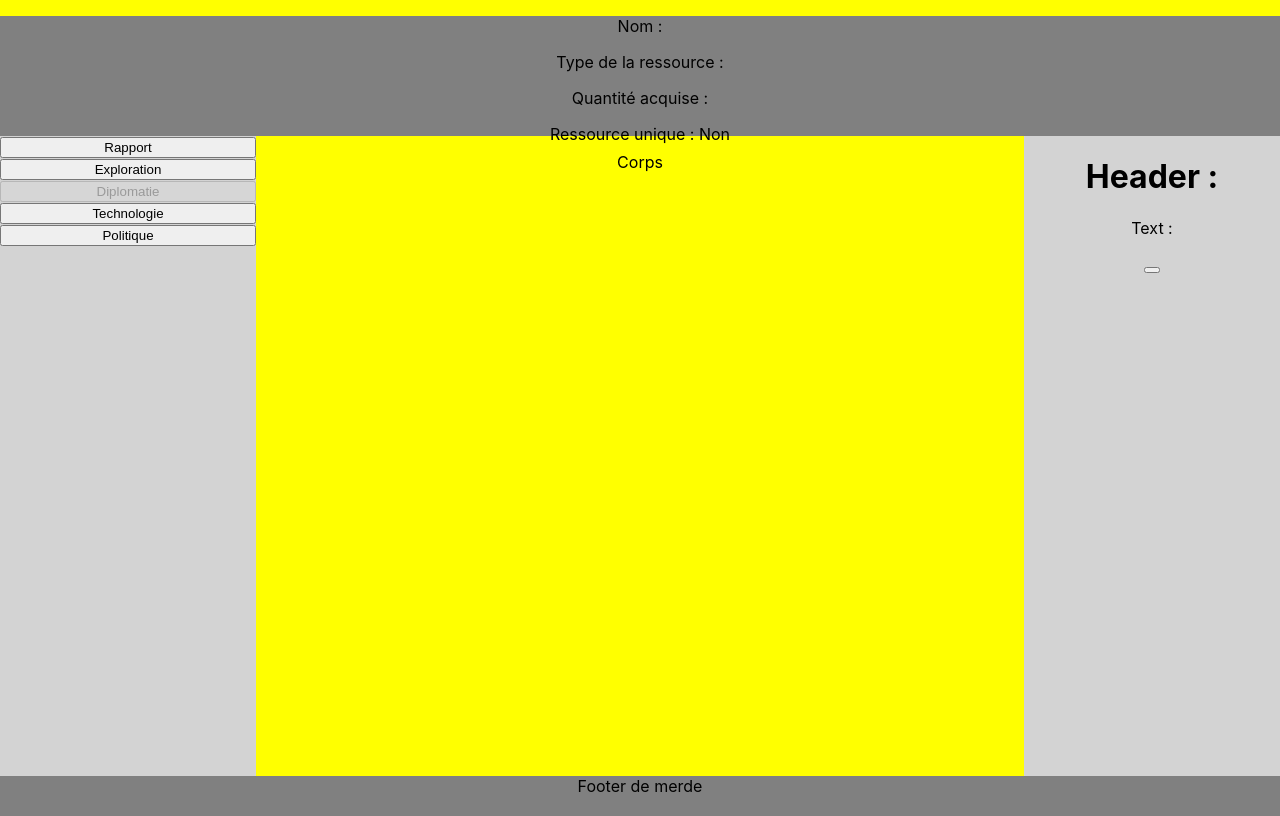
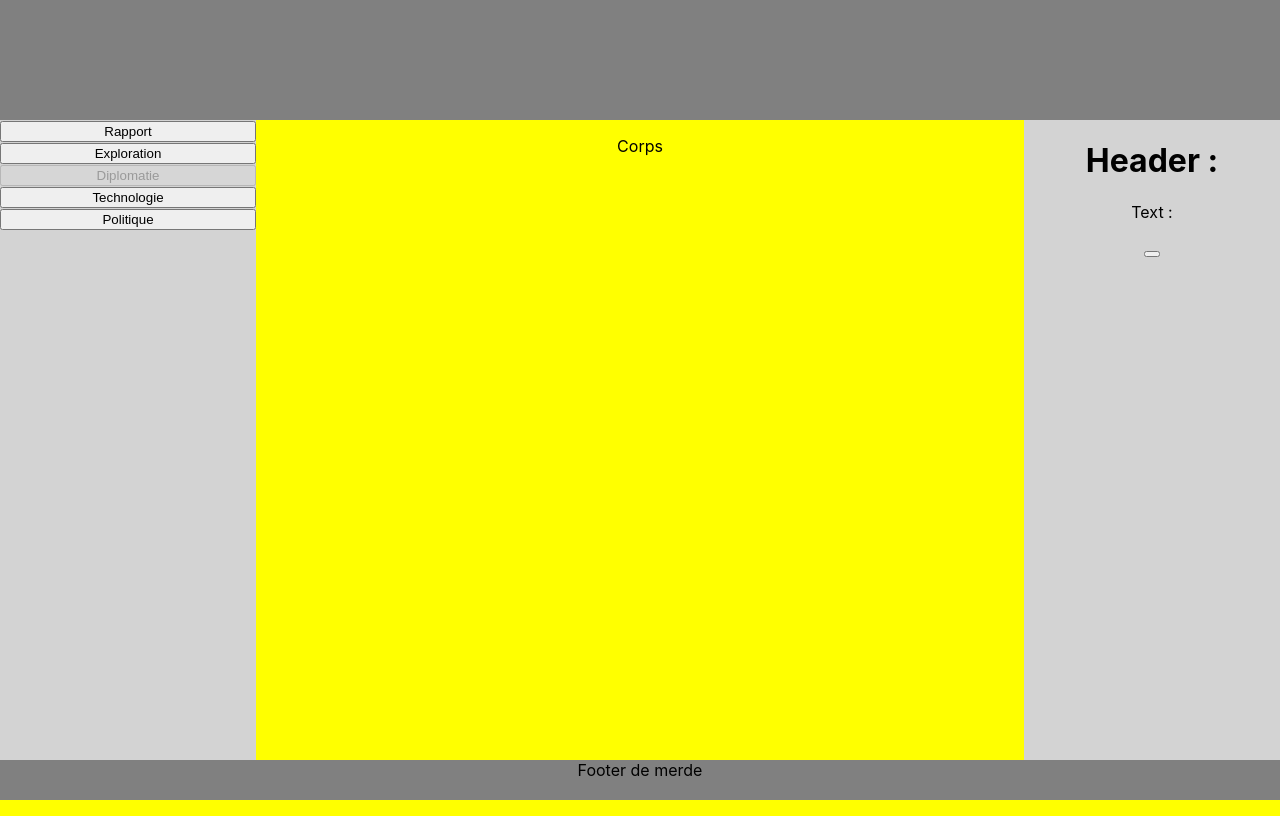
Before and after one commit to FRosay/projet-kiwi, a React (Create React App) app: page / in a window 1280 px wide. Built offline with nearby package versions, Linux system fonts and the light colour scheme.

Commit message:
changing Resources to Resource and adding resources-view

```diff
--- a/src/App.js
+++ b/src/App.js
@@ -1,7 +1,7 @@
 import React from 'react';
 import './App.css';
 
-import Resources from './components/resources/Resources.js'
+import ResourcesView from './components/resource/resources-view.js'
 import Tabs from './components/tabs/Tabs.js'
 import GameInformations from './components/game-informations/GameInformations.js'
 import GameText from './components/game-text/GameText.js'
@@ -9,9 +9,7 @@ import GameText from './components/game-text/GameText.js'
 function App() {
   return (
     <div className="App">
-      {/*}<header className="App-header">
-      </header>*/}
-      <Resources />
+      <ResourcesView />
       <Tabs />
       <GameInformations />
       <GameText />
--- a/src/components/resources/Resources.js
+++ b/src/components/resource/Resource.js
@@ -1,7 +1,7 @@
 import React from 'react';
 
 
-class Resources extends React.Component {
+class Resource extends React.Component {
 
   constructor(props) {
 
@@ -10,22 +10,32 @@ class Resources extends React.Component {
       name: this.props.name,
       type: this.props.type,
       quantity: this.props.quantity,
-      isUnique: this.props.isUnique
+      isUnique: this.props.isUnique,
+      shortVersion: this.props.shortVersion,
+      imagePath: '',
     }
 
   }
 
   render () {
-    return (
-        <div id="resources-div">
+    if (this.state.shortVersion===true) {
+      return (
+        <div id="resource-div">
+          { this.state.quantity } <img src= { this.state.imagePath }></img>
+        </div>
+      )
+    } else {
+      return (
+        <div id="resource-div">
             <p>Nom : { this.state.name }</p>
             <p>Type de la ressource : { this.state.type }</p>
             <p>Quantité acquise : { this.state.quantity }</p>
             <p>Ressource unique : { this.state.isUnique ? 'Oui' : 'Non' }</p>
             <br/>
         </div>
-    )
+      )
+    }
   }
 }
 
-export default Resources;
+export default Resource;
--- /dev/null
+++ b/src/components/resource/resources-view.js
@@ -0,0 +1,30 @@
+import React from 'react';
+
+import Resource from './Resource'
+
+
+class ResourcesView extends React.Component {
+
+  constructor(props) {
+
+    super(props)
+    this.state = {
+      resources: []
+    }
+  }
+
+  render () {
+    return (
+        <div id="resources-div">
+            {this.state.resources.map((resource, index) => {
+                return (
+                    <Resource key= { index } name= { resource.name } type= { resource.type } quantity= { resource.quantity } isUnique= { resource.isUnique} />
+                )
+            })}
+            <br/>
+        </div>
+    )
+  }
+}
+
+export default ResourcesView;
```
